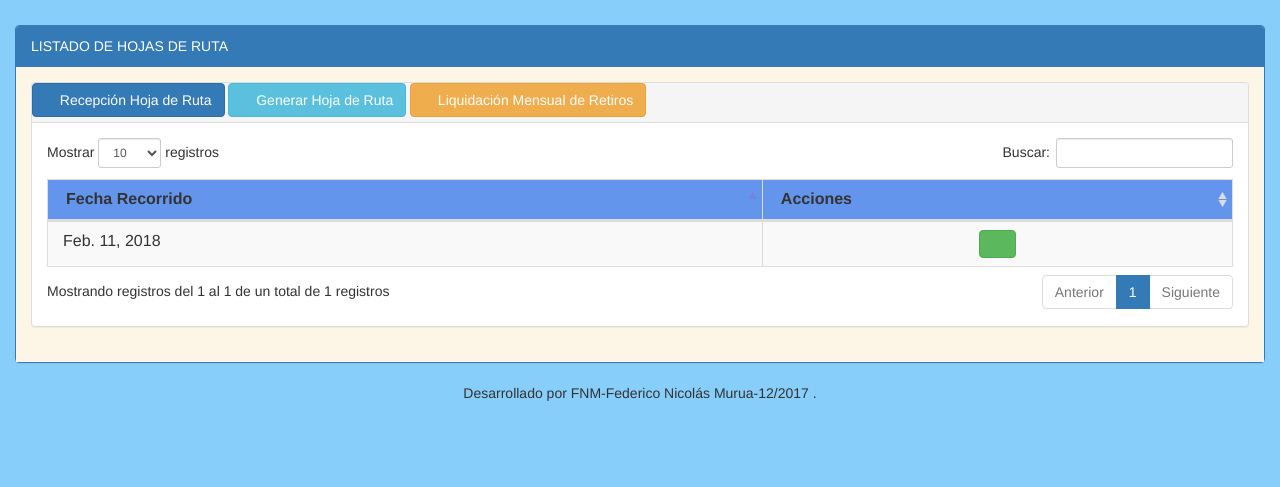
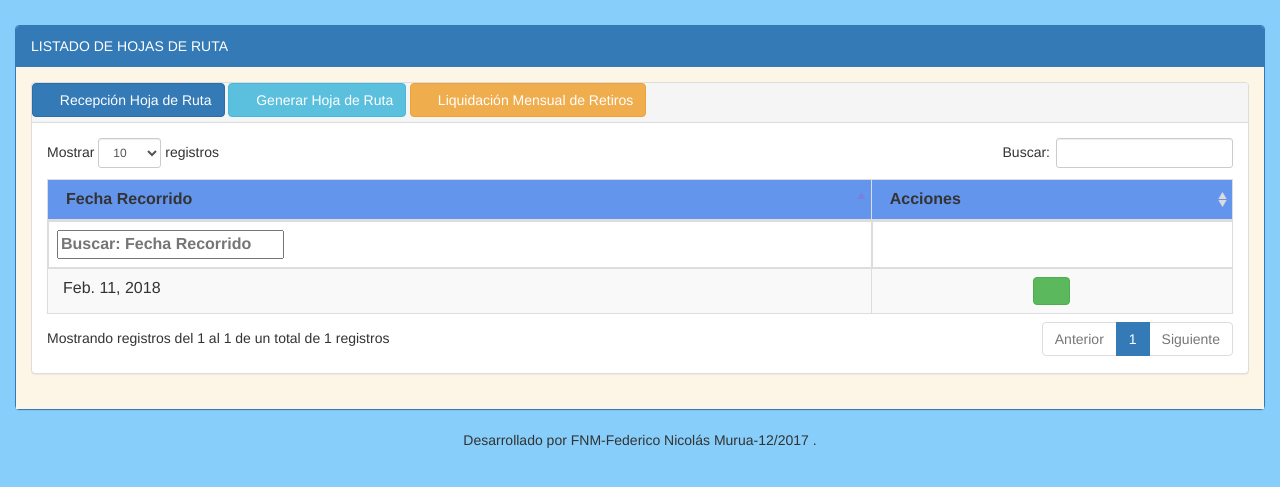
Before and after one commit to feddeMurua/mara_imp, a Django app: a page that uses modulo_I/templates/hojaRuta/hojaruta_listado_general.html in a window 1280 px wide. Shown: the part 52-539 px from the top of the page. Run offline with Django 3.2, Linux system fonts and the light colour scheme; a user stored in the database is signed in; data comes from the database, SQL or seed files in the repository; both versions use the stored data as it was after the commit; some libraries are stand-ins or nearby versions; some web fonts are replaced.

Commit message:
preeliminar datos provisionales

```diff
--- a/modulo_I/templates/hojaRuta/baldes_utilizados/baldeutilizado_form.html
+++ b/modulo_I/templates/hojaRuta/baldes_utilizados/baldeutilizado_form.html
@@ -26,5 +26,5 @@
 {% endblock %}
 
 {% block url-cancelar %}
-  {% url 'hojaRuta:listado_baldes_utilizados' id_hoja=id_hoja %}
+  {% url 'hojaRuta:listado_baldes_utilizados' anio=hoja_ruta.fecha_recorrido.year mes=hoja_ruta.fecha_recorrido.month dia=hoja_ruta.fecha_recorrido.day %}
 {% endblock %}
--- a/modulo_I/templates/hojaRuta/hojaruta_listado_general.html
+++ b/modulo_I/templates/hojaRuta/hojaruta_listado_general.html
@@ -22,13 +22,22 @@
   </thead>
 {% endblock %}
 
+{% block tfoot-tabla %}
+  <tfoot >
+     <tr>
+       <th >Fecha Recorrido</th>
+       <th style="text-align: center;"><i class="fa fa-cogs"></i></th>
+    </tr>
+  </tfoot>
+{% endblock %}
+
 {% block tbody-tabla %}
   <tbody>
     {% for hoja_ruta in listado_general %}
         <tr>
             <td style="padding-left:15px;">{{ hoja_ruta.fecha_recorrido }}</td>
             <td align="center">
-               <a class="btn btn-success" data-toggle="tooltip" title="Registros" href="{% url 'hojaRuta:listado_hojas_de_ruta' hoja_ruta.fecha_recorrido.year hoja_ruta.fecha_recorrido.month hoja_ruta.fecha_recorrido.day %}"><em class="fa fa-list"></em></a>
+               <a class="btn btn-success" data-toggle="tooltip" title="Registros" href="{% url 'hojaRuta:listado_baldes_utilizados' hoja_ruta.fecha_recorrido.year hoja_ruta.fecha_recorrido.month hoja_ruta.fecha_recorrido.day %}"><em class="fa fa-list"></em></a>
             </td>
         </tr>
     {% endfor %}
--- a/modulo_I/urls_hojaRuta.py
+++ b/modulo_I/urls_hojaRuta.py
@@ -3,7 +3,6 @@ from django.contrib import admin
 from .views import *
 
 urlpatterns = [
-    url(r'^listado/hojas_de_ruta/(?P<anio>\d+)/(?P<mes>\d+)/(?P<dia>\d+)/$', listado_hojas_de_ruta, name="listado_hojas_de_ruta"),
     url(r'^listado/general/hojas_de_ruta/$', listado_general_hojas_de_ruta, name="listado_general"),
     url(r'^alta/hoja_ruta/$', alta_modif_hoja_ruta, name="alta_modif_hoja_ruta"),
     url(r'^baja/hoja_ruta/$', baja_hoja_ruta, name="baja_hoja_ruta"),
@@ -11,7 +10,7 @@ urlpatterns = [
     url(r'^detalle/horario_atencion/(?P<id_horario>\d+)/$', detalle_horario_atencion, name="detalle_horario_atencion"),
     url(r'^hoja_ruta/PDF/(?P<dia>\d+)/$', HojaRutaPdf.as_view(), name= 'hoja_ruta_pdf'),
     #BALDES UTILIZADOS
-    url(r'^listado/hoja_de_ruta/(?P<id_hoja>\d+)/baldes/$', listado_baldes_utilizados, name="listado_baldes_utilizados"),
+    url(r'^listado/hoja_de_ruta/(?P<anio>\d+)/(?P<mes>\d+)/(?P<dia>\d+)/$', listado_baldes_utilizados, name="listado_baldes_utilizados"),
     url(r'^modificación/balde/(?P<id_balde>\d+)/hoja_de_ruta/(?P<id_hoja>\d+)/$', alta_modif_balde_utilizado, name="alta_modif_balde_utilizado"),
     url(r'^alta/balde/utilizado$', alta_balde_utilizado, name="alta_balde_utilizado"),
     url(r'^baja/balde/utilizado/hoja/(?P<id_hoja>\d+)/$', baja_balde_utilizado, name="baja_balde_utilizado"),
--- a/modulo_I/views.py
+++ b/modulo_I/views.py
@@ -308,13 +308,6 @@ def listado_general_hojas_de_ruta(request):
 
 
 @login_required
-def listado_hojas_de_ruta(request, anio, mes, dia):
-    fecha_recorrido = datetime.date(int(anio), int(mes), int(dia))
-    listado_hojas_de_ruta = HojaRuta.objects.filter(fecha_recorrido=fecha_recorrido)
-    return render(request, 'hojaRuta/hojaruta_listado.html', {'listado_hojas_de_ruta': listado_hojas_de_ruta})
-
-
-@login_required
 def alta_modif_hoja_ruta(request):
     baldeutilizado_form = BaldeUtilizadoForm()
 
@@ -333,17 +326,50 @@ def alta_modif_hoja_ruta(request):
     return render(request, "hojaRuta/hojaruta_form.html", {'hojaruta_form': hojaruta_form, 'baldeutilizado_form':baldeutilizado_form})
 
 
+@login_required
+def baja_hoja_ruta(request):
+    print(request.POST.get('fecha_day'))
+
+    '''
+    hoja_ruta = HojaRuta.objects.get(id=hoja_ruta_id)
+    baldes = BaldeUtilizado.objects.filter(hoja_ruta=hoja_ruta)
+    #por cada balde en la hoja de ruta, setear en Planta
+    for b in baldes:
+        balde = Balde.objects.get(nro_balde=b.balde.nro_balde)
+        balde.estado = "En Planta"
+        balde.save()
+    hoja_ruta.delete()
+    '''
+    response = {}
+    return JsonResponse(response)
+
+
+@login_required
+def generar_hoja_ruta(request):
+    dia_actual = datetime.datetime.now().strftime("%w") #%w numero dia en la semana (0 domingo, 6 sabado)
+
+    #informacion de los establecimientos que atienden un dia en particular
+    establecimientos = HorarioAtencion.objects.filter(dia=dia_actual).order_by('establecimiento_generador__sector').order_by('horario_retiro')
+
+    dia_nombre = ""
+    if establecimientos:
+        dia_nombre = (establecimientos[0].get_dia_display()).upper()
+
+    #PARA MOSTRAR NOMBRE DEL DIA: get_dia_display()
+    return render(request, "hojaRuta/hojaruta_impresion.html", {'establecimientos': establecimientos, 'dia':dia_nombre,'dia_nro':dia_actual})
+
+
 '''
 BALDES UTILIZADOS
 '''
 
 
 @login_required
-def listado_baldes_utilizados(request, id_hoja):
-    listado_baldes = BaldeUtilizado.objects.filter(hoja_ruta__id=id_hoja)
-    balde_utilizado = listado_baldes.first()
-    hoja_ruta = datetime.date(balde_utilizado.hoja_ruta.fecha_recorrido.year,balde_utilizado.hoja_ruta.fecha_recorrido.month,balde_utilizado.hoja_ruta.fecha_recorrido.day) # solo importa la fecha de recorrido (todas son iguales)
-    return render(request, 'hojaRuta/baldes_utilizados/baldeutilizado_listado.html', {'listado_baldes': listado_baldes, 'id_hoja':id_hoja, 'hoja_ruta':hoja_ruta})
+def listado_baldes_utilizados(request, anio, mes, dia):
+    fecha_recorrido = datetime.date(int(anio), int(mes), int(dia))
+    hoja_de_ruta = HojaRuta.objects.filter(fecha_recorrido=fecha_recorrido).first() #Solo importa el primero, para obtener la fecha.
+    listado_baldes = BaldeUtilizado.objects.filter(hoja_ruta__fecha_recorrido=hoja_de_ruta.fecha_recorrido)
+    return render(request, 'hojaRuta/baldes_utilizados/baldeutilizado_listado.html', {'listado_baldes': listado_baldes})
 
 
 
@@ -367,11 +393,15 @@ def alta_modif_balde_utilizado(request, id_hoja=None, id_balde=None):
             balde_generado.save()
             balde.balde = balde_generado
             balde.save()
-            return redirect('hojaRuta:listado_baldes_utilizados', id_hoja=id_hoja)
+            fecha_recorrido = balde.hoja_ruta.fecha_recorrido
+            anio = fecha_recorrido.year
+            mes = fecha_recorrido.month
+            dia = fecha_recorrido.day
+            return redirect('hojaRuta:listado_baldes_utilizados', anio=anio, mes=mes, dia=dia)
     else:
         balde_form = ActualizarBaldeUtilizadoForm(instance=balde)
-
-    return render(request, "hojaRuta/baldes_utilizados/baldeutilizado_form.html", {'balde_form': balde_form, 'id_hoja':id_hoja})
+    hoja_ruta = HojaRuta.objects.get(id=id_hoja) # Para obtener la fecha recorrido
+    return render(request, "hojaRuta/baldes_utilizados/baldeutilizado_form.html", {'balde_form': balde_form, 'hoja_ruta':hoja_ruta})
 
 
 @login_required(login_url='login')
@@ -412,49 +442,12 @@ def carga_baldes(request, hoja_ruta):
 
 
 @login_required
-def baja_balde_utilizado(request, id_hoja=None):
+def baja_balde_utilizado(request):
     balde_nro = request.POST.get('balde_nro')
-    balde = BaldeUtilizado.objects.get(balde__nro_balde=balde_nro, hoja_ruta__id=id_hoja)
+    balde = BaldeUtilizado.objects.get(balde__nro_balde=balde_nro)
     balde.delete()
     response = {}
     return JsonResponse(response)
-
-
-@login_required
-def baja_hoja_ruta(request):
-    hoja_ruta_id = request.POST.get('hoja_ruta_id')
-    hoja_ruta = HojaRuta.objects.get(id=hoja_ruta_id)
-    baldes = BaldeUtilizado.objects.filter(hoja_ruta=hoja_ruta)
-    #por cada balde en la hoja de ruta, setear en Planta
-    for b in baldes:
-        balde = Balde.objects.get(nro_balde=b.balde.nro_balde)
-        balde.estado = "En Planta"
-        balde.save()
-    hoja_ruta.delete()
-    response = {}
-    return JsonResponse(response)
-
-
-@login_required
-def generar_hoja_ruta(request):
-    dia_actual = datetime.datetime.now().strftime("%w") #%w numero dia en la semana (0 domingo, 6 sabado)
-
-    #informacion de los establecimientos que atienden un dia en particular
-    establecimientos = HorarioAtencion.objects.filter(dia=dia_actual).order_by('establecimiento_generador__sector').order_by('horario_retiro')
-
-    dia_nombre = ""
-    if establecimientos:
-        dia_nombre = (establecimientos[0].get_dia_display()).upper()
-
-    #PARA MOSTRAR NOMBRE DEL DIA: get_dia_display()
-    return render(request, "hojaRuta/hojaruta_impresion.html", {'establecimientos': establecimientos, 'dia':dia_nombre,'dia_nro':dia_actual})
-
-
-
-@login_required
-def detalle_horario_atencion(request, id_horario):
-    horario_atencion = HorarioAtencion.objects.get(id=id_horario)
-    return render(request, 'hojaRuta/horarioatencion_detalle.html', {'horario_atencion': horario_atencion})
 
 
 class HojaRutaPdf(LoginRequiredMixin, PDFTemplateView):
@@ -483,6 +476,12 @@ HORARIOS DE ATENCIÓN
 def listado_horarios(request, nro_inscripcion):
     listado_horarios = HorarioAtencion.objects.filter(establecimiento_generador__nro_inscripcion=nro_inscripcion)
     return render(request, 'establecimiento/horario_atencion/horario_listado.html', {'listado_horarios': listado_horarios, 'nro_inscripcion':nro_inscripcion})
+
+
+@login_required
+def detalle_horario_atencion(request, id_horario):
+    horario_atencion = HorarioAtencion.objects.get(id=id_horario)
+    return render(request, 'hojaRuta/horarioatencion_detalle.html', {'horario_atencion': horario_atencion})
 
 
 @login_required
```
Also changed, not shown: modulo_I/templates/hojaRuta/baldes_utilizados/baldeutilizado_listado.html (+3 -7 lines), db.sqlite3.
